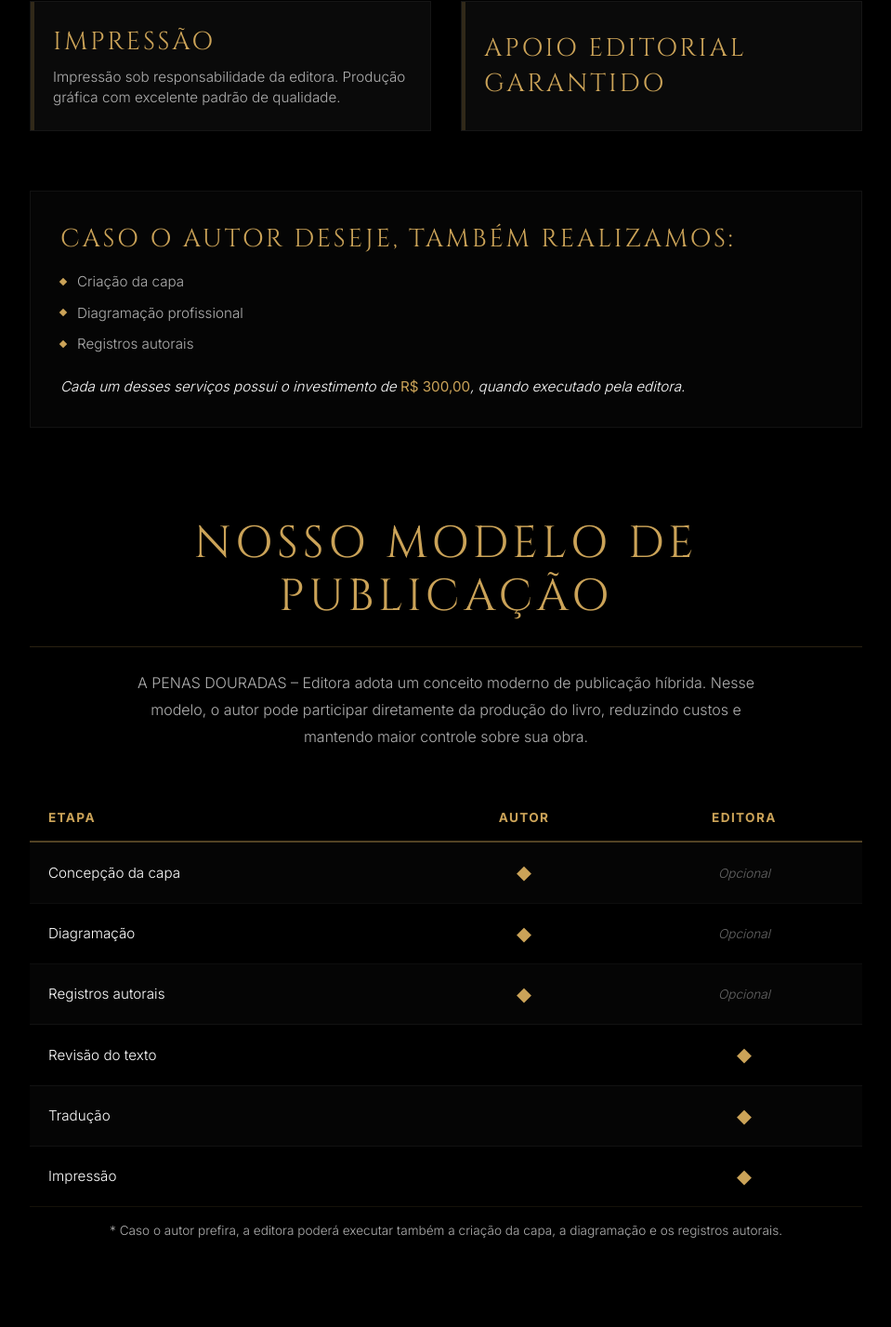
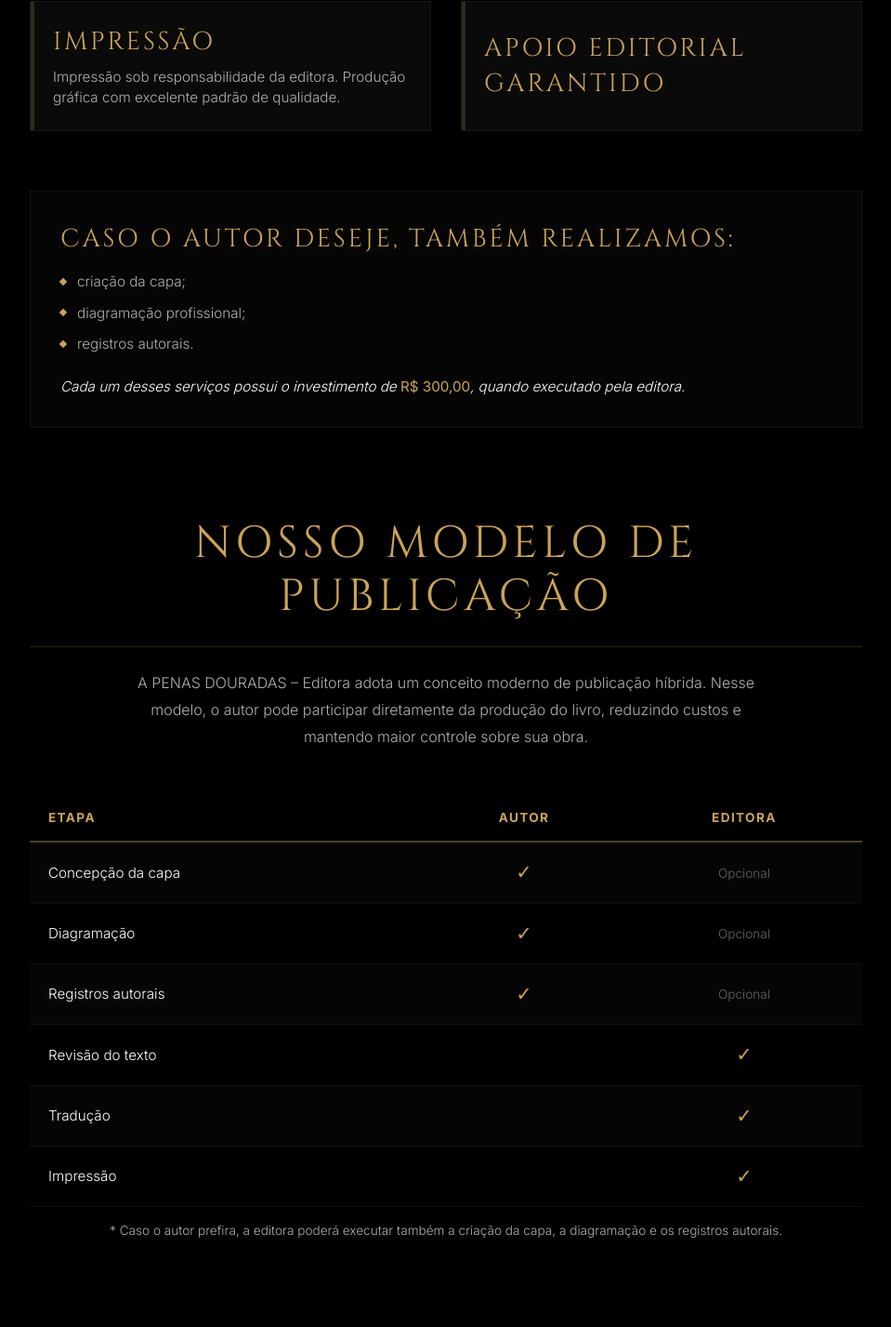
Before and after one commit to RenanKoriwa/penasdouradas, a Next.js app: page /servicos in a window 1280 px wide. Shown: the part 932-2359 px from the top of the page at 93% size, without its empty margins (160-1119 px from the left). Built offline with nearby package versions, Linux system fonts and the light colour scheme; no server answers.

Commit message:
Update Servicos page with exact table design and dynamic optional price, fix admin placeholder issue

```diff
--- a/src/app/admin/page.tsx
+++ b/src/app/admin/page.tsx
@@ -24,6 +24,7 @@ export default function AdminPage() {
     location: "",
     email: "",
     instagram: "",
+    optionalServicesPrice: "300",
     about: "",
     password: "",
     services: [] as Service[]
@@ -40,7 +41,12 @@ export default function AdminPage() {
             ...s,
             content: s.content || "",
           }));
-          setConfig({ ...data, services });
+          setConfig(prev => ({
+            ...prev,
+            ...data,
+            services,
+            password: "" // Sempre inicializa a senha vazia para o placeholder funcionar no form não-controlado
+          }));
         }
       })
       .catch(err => {
@@ -198,9 +204,19 @@ export default function AdminPage() {
                 <input
                   type="text"
                   className="w-full bg-bg border border-white/20 p-3 text-white outline-none focus:border-accent transition-colors"
-                  value={config.instagram}
+                  value={config.instagram || ""}
                   onChange={(e) => setConfig({...config, instagram: e.target.value})}
                   placeholder="ex: @livrosdourados8"
+                />
+              </div>
+              <div>
+                <label className="block text-text-secondary text-sm mb-2">Preço Serviços Opcionais</label>
+                <input
+                  type="text"
+                  className="w-full bg-bg border border-white/20 p-3 text-white outline-none focus:border-accent transition-colors"
+                  value={config.optionalServicesPrice || ""}
+                  onChange={(e) => setConfig({...config, optionalServicesPrice: e.target.value})}
+                  placeholder="ex: 300"
                 />
               </div>
               <div>
@@ -208,7 +224,7 @@ export default function AdminPage() {
                 <input
                   type="text"
                   className="w-full bg-bg border border-white/20 p-3 text-white outline-none focus:border-accent transition-colors placeholder:text-white/30"
-                  value={config.password}
+                  value={config.password || ""}
                   onChange={(e) => setConfig({...config, password: e.target.value})}
                   placeholder="Deixe em branco para manter a atual"
                 />
--- a/src/app/servicos/page.tsx
+++ b/src/app/servicos/page.tsx
@@ -10,6 +10,7 @@ gsap.registerPlugin(ScrollTrigger);
 
 export default function ServicosPage() {
   const [whatsapp, setWhatsapp] = useState('5511999999999');
+  const [optionalPrice, setOptionalPrice] = useState('300,00');
   const containerRef = useRef<HTMLDivElement>(null);
 
   useEffect(() => {
@@ -17,6 +18,10 @@ export default function ServicosPage() {
       .then((r) => r.json())
       .then((d) => {
         if (d.whatsapp) setWhatsapp(d.whatsapp);
+        if (d.optionalServicesPrice) {
+          const price = String(d.optionalServicesPrice).replace(',', '.');
+          setOptionalPrice(Number(price).toLocaleString('pt-BR', { minimumFractionDigits: 2 }));
+        }
       })
       .catch(() => {});
   }, []);
@@ -94,11 +99,11 @@ export default function ServicosPage() {
           <div className="mb-24 anim-card bg-surface/50 border border-white/5 p-8 relative">
             <h2 className="font-serif text-lg sm:text-xl text-accent mb-4 uppercase tracking-wider sm:tracking-widest">Caso o autor deseje, também realizamos:</h2>
             <ul className="list-none space-y-3 mb-6 text-text-secondary text-sm font-light">
-              <li className="flex items-center gap-3"><span className="w-1.5 h-1.5 bg-accent rotate-45" /> Criação da capa</li>
-              <li className="flex items-center gap-3"><span className="w-1.5 h-1.5 bg-accent rotate-45" /> Diagramação profissional</li>
-              <li className="flex items-center gap-3"><span className="w-1.5 h-1.5 bg-accent rotate-45" /> Registros autorais</li>
+              <li className="flex items-center gap-3"><span className="w-1.5 h-1.5 bg-accent rotate-45" /> criação da capa;</li>
+              <li className="flex items-center gap-3"><span className="w-1.5 h-1.5 bg-accent rotate-45" /> diagramação profissional;</li>
+              <li className="flex items-center gap-3"><span className="w-1.5 h-1.5 bg-accent rotate-45" /> registros autorais.</li>
             </ul>
-            <p className="text-sm font-light text-white italic">Cada um desses serviços possui o investimento de <strong className="text-accent not-italic">R$ 300,00</strong>, quando executado pela editora.</p>
+            <p className="text-sm font-light text-white italic">Cada um desses serviços possui o investimento de <strong className="text-accent not-italic">R$ {optionalPrice}</strong>, quando executado pela editora.</p>
           </div>
 
           {/* ═══ MODELO HÍBRIDO ═══ */}
@@ -120,33 +125,33 @@ export default function ServicosPage() {
                 <tbody className="text-sm font-light text-text-secondary">
                   <tr className="border-b border-white/5 bg-white/[0.02] hover:bg-white/[0.05] transition-colors">
                     <td className="py-4 px-5 text-white">Concepção da capa</td>
-                    <td className="py-4 px-5 text-center"><span className="text-accent text-lg">◆</span></td>
-                    <td className="py-4 px-5 text-center text-text-muted italic text-xs">Opcional</td>
+                    <td className="py-4 px-5 text-center"><span className="text-accent text-lg font-sans">✓</span></td>
+                    <td className="py-4 px-5 text-center text-text-muted text-xs">Opcional</td>
                   </tr>
                   <tr className="border-b border-white/5 hover:bg-white/[0.05] transition-colors">
                     <td className="py-4 px-5 text-white">Diagramação</td>
-                    <td className="py-4 px-5 text-center"><span className="text-accent text-lg">◆</span></td>
-                    <td className="py-4 px-5 text-center text-text-muted italic text-xs">Opcional</td>
+                    <td className="py-4 px-5 text-center"><span className="text-accent text-lg font-sans">✓</span></td>
+                    <td className="py-4 px-5 text-center text-text-muted text-xs">Opcional</td>
                   </tr>
                   <tr className="border-b border-white/5 bg-white/[0.02] hover:bg-white/[0.05] transition-colors">
                     <td className="py-4 px-5 text-white">Registros autorais</td>
-                    <td className="py-4 px-5 text-center"><span className="text-accent text-lg">◆</span></td>
-                    <td className="py-4 px-5 text-center text-text-muted italic text-xs">Opcional</td>
+                    <td className="py-4 px-5 text-center"><span className="text-accent text-lg font-sans">✓</span></td>
+                    <td className="py-4 px-5 text-center text-text-muted text-xs">Opcional</td>
                   </tr>
                   <tr className="border-b border-white/5 hover:bg-white/[0.05] transition-colors">
                     <td className="py-4 px-5 text-white">Revisão do texto</td>
                     <td className="py-4 px-5 text-center"></td>
-                    <td className="py-4 px-5 text-center"><span className="text-accent text-lg">◆</span></td>
+                    <td className="py-4 px-5 text-center"><span className="text-accent text-lg font-sans">✓</span></td>
                   </tr>
                   <tr className="border-b border-white/5 bg-white/[0.02] hover:bg-white/[0.05] transition-colors">
                     <td className="py-4 px-5 text-white">Tradução</td>
                     <td className="py-4 px-5 text-center"></td>
-                    <td className="py-4 px-5 text-center"><span className="text-accent text-lg">◆</span></td>
+                    <td className="py-4 px-5 text-center"><span className="text-accent text-lg font-sans">✓</span></td>
                   </tr>
                   <tr className="border-b border-accent/10 hover:bg-white/[0.05] transition-colors">
                     <td className="py-4 px-5 text-white">Impressão</td>
                     <td className="py-4 px-5 text-center"></td>
-                    <td className="py-4 px-5 text-center"><span className="text-accent text-lg">◆</span></td>
+                    <td className="py-4 px-5 text-center"><span className="text-accent text-lg font-sans">✓</span></td>
                   </tr>
                 </tbody>
               </table>
--- a/src/data/config.json
+++ b/src/data/config.json
@@ -1,7 +1,8 @@
 {
   "whatsapp": "5511962241386",
   "location": "Jardim São Paulo, São Paulo",
-  "password": "8c6976e5b5410415bde908bd4dee15dfb167a9c873fc4bb8a81f6f2ab448a918",
+  "password": "admin",
+  "optionalServicesPrice": "300,00",
   "about": "<p>A PENAS DOURADAS – Editora é uma editora sedeada no bairro Jardim São Paulo na cidade de São Paulo. Ela nasceu com o propósito de democratizar a publicação de livros, tornando o mercado editorial mais acessível aos escritores.</p><p>Nossa filosofia baseia-se na valorização do autor. Entendemos que cada obra representa anos de dedicação, pesquisa e criatividade. Por isso, buscamos estabelecer uma relação de confiança, respeito e transparência durante todo o processo editorial.</p><p>Trabalhamos também com publicação híbrida, modelo que permite ao autor participar ativamente da produção do livro, reduzindo custos e mantendo total liberdade sobre seu projeto.</p><p>Mais do que publicar livros, ajudamos autores a concretizar sonhos.</p>",
   "services": [
     {
```
